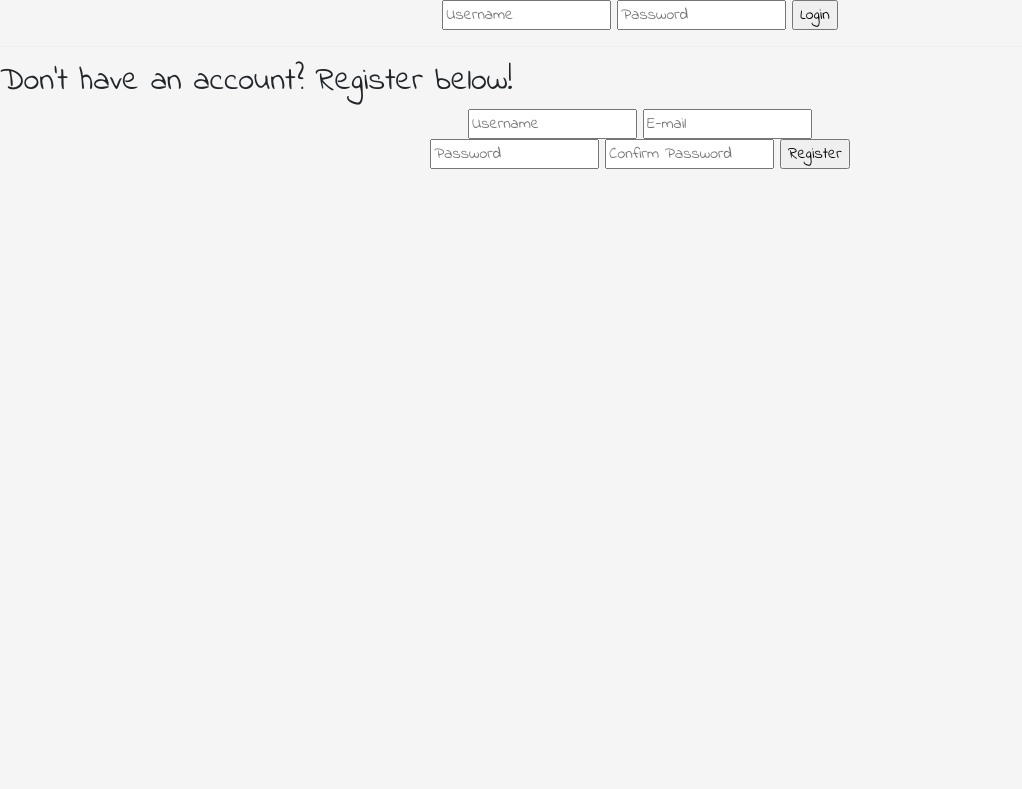
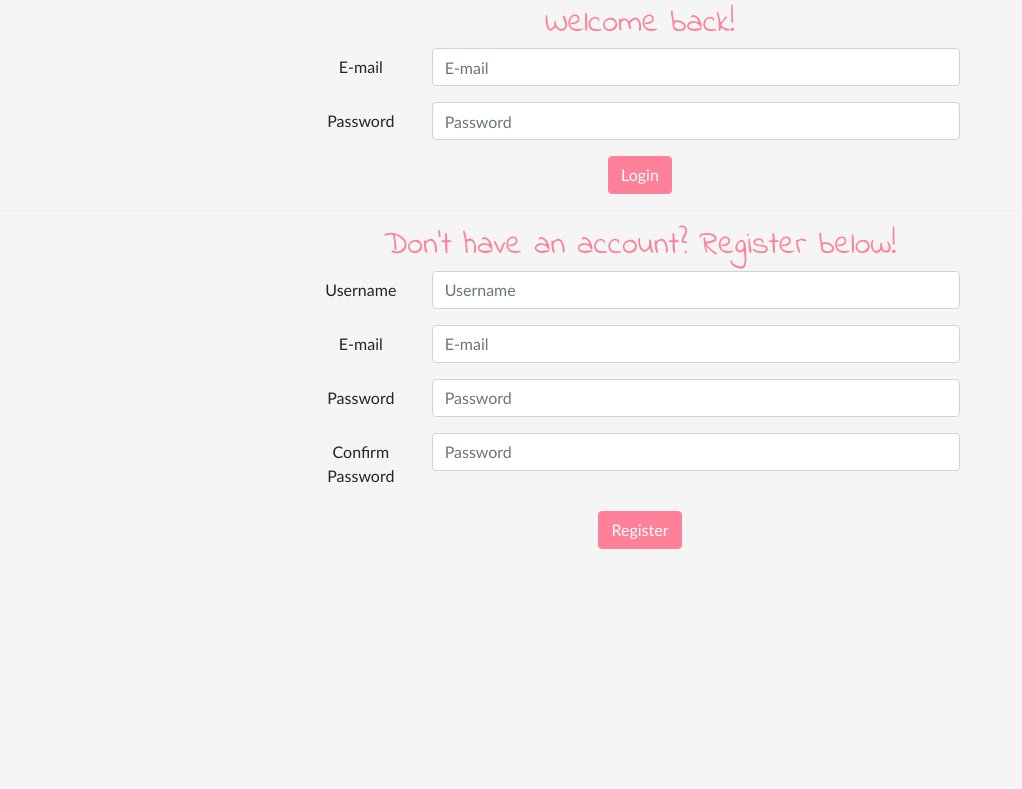
Before and after one commit to anacatbarbosa/project, a Flask app: page /login in a window 1280 px wide. Shown: the part 86-875 px from the top of the page, without its empty margins (0-1022 px from the left). Run offline with Flask 2, Linux system fonts and the light colour scheme; some libraries are stand-ins or nearby versions.

Commit message:
HTML and CSS changes
Regarding login and register forms

```diff
--- a/flask_program/static/login.css
+++ b/flask_program/static/login.css
@@ -1,5 +1,34 @@
+h2 {
+    color: #FF8099;
+    margin: 5px;
+    text-align: center;
+}
+
 form {
-    width: 500px;
+    font-family: 'Trebuchet MS', 'Lucida Sans Unicode', 'Lucida Grande', 'Lucida Sans', Arial, sans-serif;
+    width: 50%;
     margin: auto;
     text-align: center;
 }
+
+form div {
+    margin: auto;
+    text-align: center;
+}
+
+form button {
+    background-color: #FF8099 !important;
+    border-color: #FF8099 !important;
+    margin: auto;
+    text-align: center;
+}
+
+.form-control:focus {
+    border-color: #FF8099 !important;
+    box-shadow: inset 0 1px 1px rgba(0, 0, 0, 0.075), 0 0 8px rgba(255, 128, 153, 0.6);
+}
+
+.btn-primary:active, .btn-primary:focus {
+    border-color: #FF8099 !important;
+    box-shadow: inset 0 1px 1px rgba(0, 0, 0, 0.075), 0 0 8px rgba(255, 128, 153, 0.6) !important;
+}
--- a/flask_program/templates/login.html
+++ b/flask_program/templates/login.html
@@ -2,18 +2,57 @@
 {% block link %}<link rel="stylesheet" href="static/login.css">{% endblock %}
 {% block title %}Login &#127856;{% endblock %}
 {% block main %}
-<form action="/login" method="post">
-    <input type="text" name="username" placeholder="Username">
-    <input type="password" name="password" placeholder="Password">
-    <input type="submit" value="Login">
-</form>
+<h2>Welcome back!</h2>
+<form>
+    <div class="form-group row">
+      <label for="inputEmail3" class="col-sm-2 col-form-label">E-mail</label>
+      <div class="col-sm-10">
+        <input type="email" class="form-control" id="inputEmail3" placeholder="E-mail">
+      </div>
+    </div>
+    <div class="form-group row">
+      <label for="inputPassword3" class="col-sm-2 col-form-label">Password</label>
+      <div class="col-sm-10">
+        <input type="password" class="form-control" id="inputPassword3" placeholder="Password">
+      </div>
+    </div>
+    <div class="form-group row">
+      <div class="col-sm-10">
+        <button type="submit" class="btn btn-primary">Login</button>
+      </div>
+    </div>
+  </form>
 <hr>
 <h2>Don't have an account? Register below!</h2>
-<form action="/register" method="post">
-    <input type="text" name="username" placeholder="Username">
-    <input type="email" name="email" placeholder="E-mail">
-    <input type="password" name="password1" placeholder="Password">
-    <input type="password" name="password2" placeholder="Confirm Password">
-    <input type="submit" value="Register">
-</form>
+<form>
+    <div class="form-group row">
+        <label for="inputUsername3" class="col-sm-2 col-form-label">Username</label>
+        <div class="col-sm-10">
+          <input type="text" class="form-control" id="inputUsername3" placeholder="Username">
+        </div>
+      </div>
+    <div class="form-group row">
+      <label for="inputEmail3" class="col-sm-2 col-form-label">E-mail</label>
+      <div class="col-sm-10">
+        <input type="email" class="form-control" id="inputEmail3" placeholder="E-mail">
+      </div>
+    </div>
+    <div class="form-group row">
+      <label for="inputPassword3" class="col-sm-2 col-form-label">Password</label>
+      <div class="col-sm-10">
+        <input type="password" class="form-control" id="inputPassword3" placeholder="Password">
+      </div>
+    </div>
+    <div class="form-group row">
+        <label for="inputPassword4" class="col-sm-2 col-form-label">Confirm Password</label>
+        <div class="col-sm-10">
+          <input type="password" class="form-control" id="inputPassword4" placeholder="Password">
+        </div>
+      </div>
+    <div class="form-group row">
+      <div class="col-sm-10">
+        <button type="submit" class="btn btn-primary">Register</button>
+      </div>
+    </div>
+  </form>
 {% endblock %}
```
